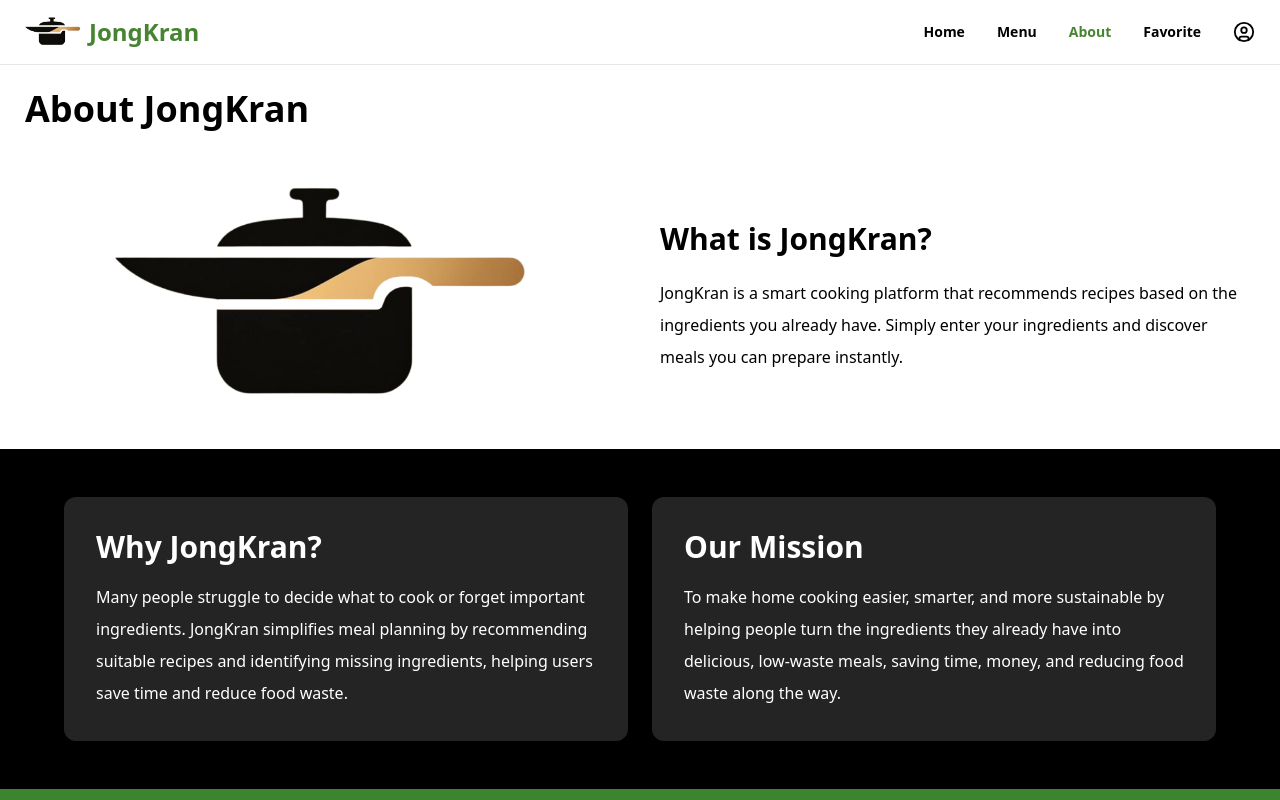
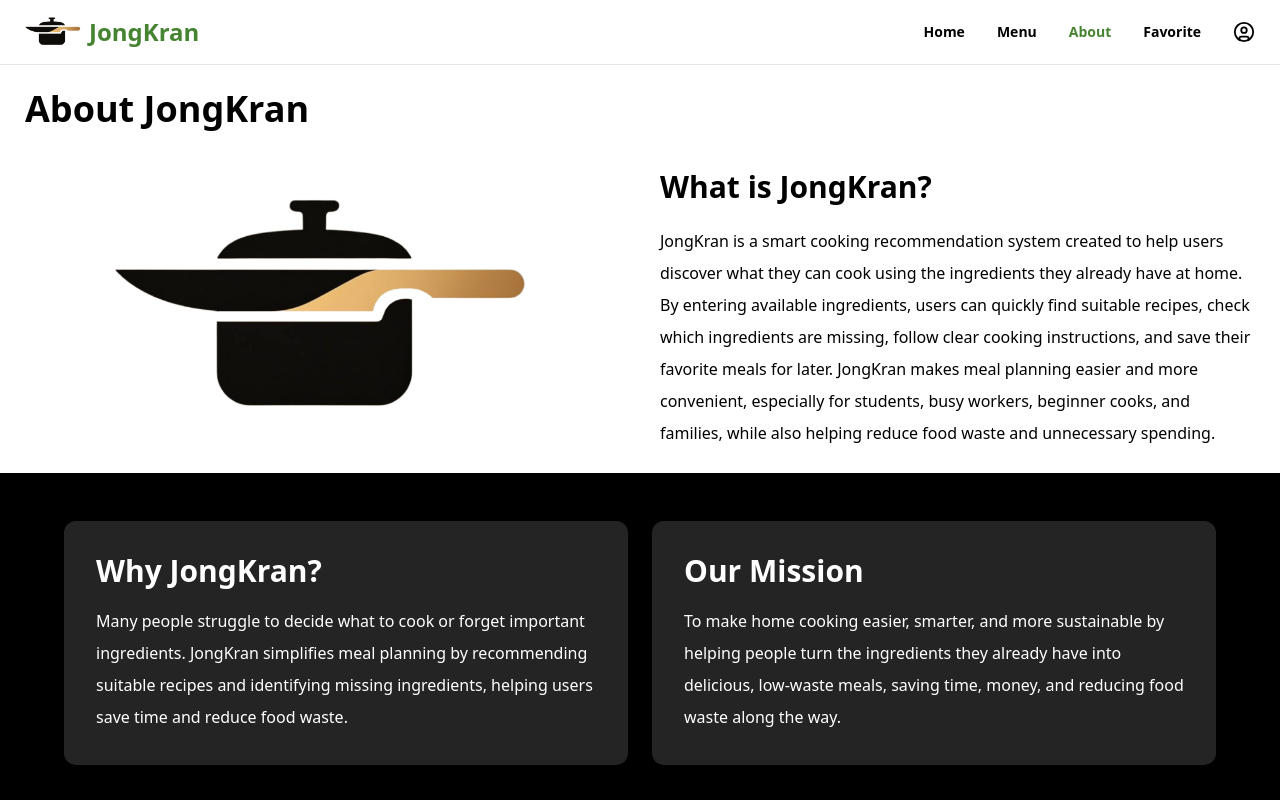
Before and after one commit to sochan707/JongKran-project, a React (Vite) app in the folder frontend/jongkran/: page /about in a window 1280 px wide. Shown: the top 800 px of the page. Built offline with nearby package versions, Linux system fonts and the light colour scheme.

Commit message:
feat: enhance About page description and update logo dimensions for better responsiveness

```diff
--- a/frontend/jongkran/src/pages/About.jsx
+++ b/frontend/jongkran/src/pages/About.jsx
@@ -15,12 +15,12 @@ export default function About() {
             About JongKran
           </h1>
 
-          <div className="grid md:grid-cols-2 gap-10 items-center mt-10">
+          <div className="grid md:grid-cols-2 gap-10 items-center mt-10 ">
             <div className="text-center">
               <img
                 src={logo}
                 alt="JongKran Logo"
-                className="mx-auto h-64 object-contain"
+                className="mx-auto h-64 object-contain w-[400px] md:w-[500px] lg:w-[600px]"
 
               />
             </div>
@@ -31,7 +31,7 @@ export default function About() {
               </h2>
 
               <p className="mt-5 leading-8">
-                JongKran is a smart cooking platform that recommends recipes based on the ingredients you already have. Simply enter your ingredients and discover meals you can prepare instantly.
+                JongKran is a smart cooking recommendation system created to help users discover what they can cook using the ingredients they already have at home. By entering available ingredients, users can quickly find suitable recipes, check which ingredients are missing, follow clear cooking instructions, and save their favorite meals for later. JongKran makes meal planning easier and more convenient, especially for students, busy workers, beginner cooks, and families, while also helping reduce food waste and unnecessary spending.
               </p>
             </div>
           </div>
```
